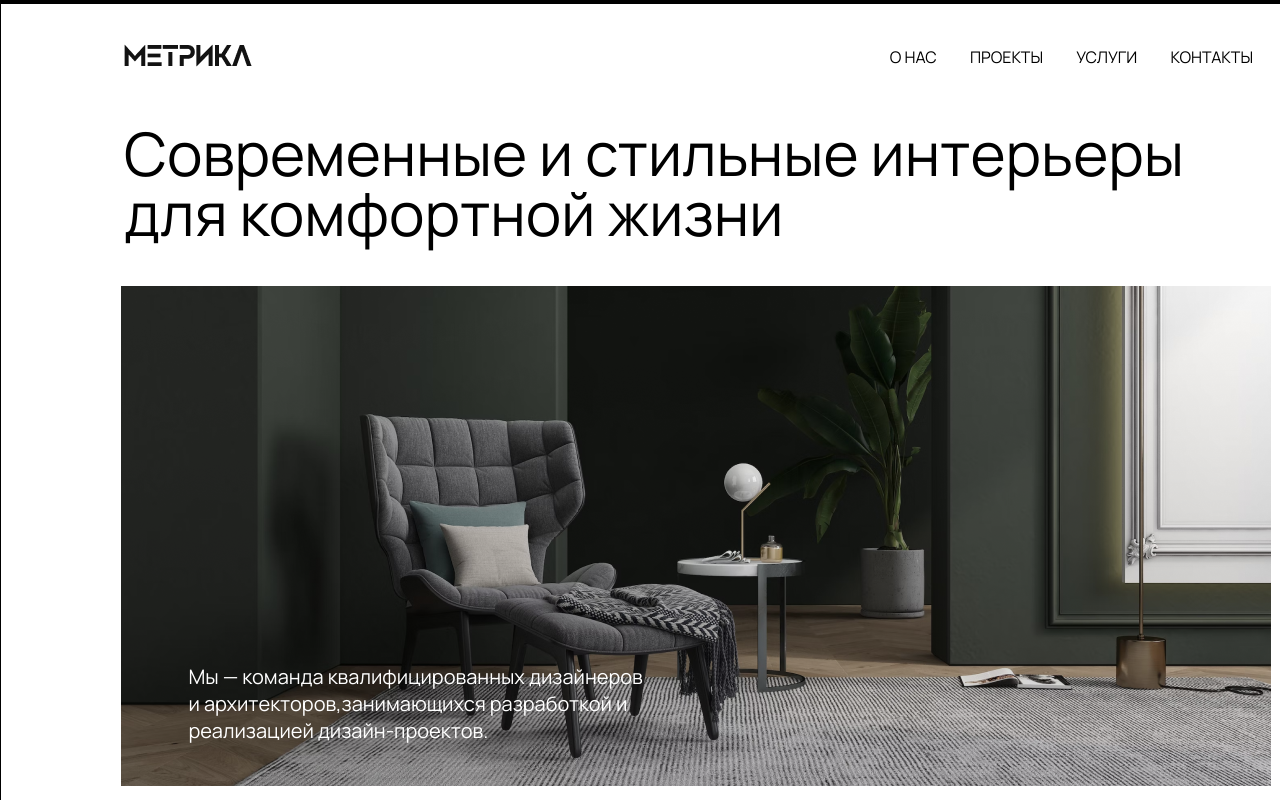
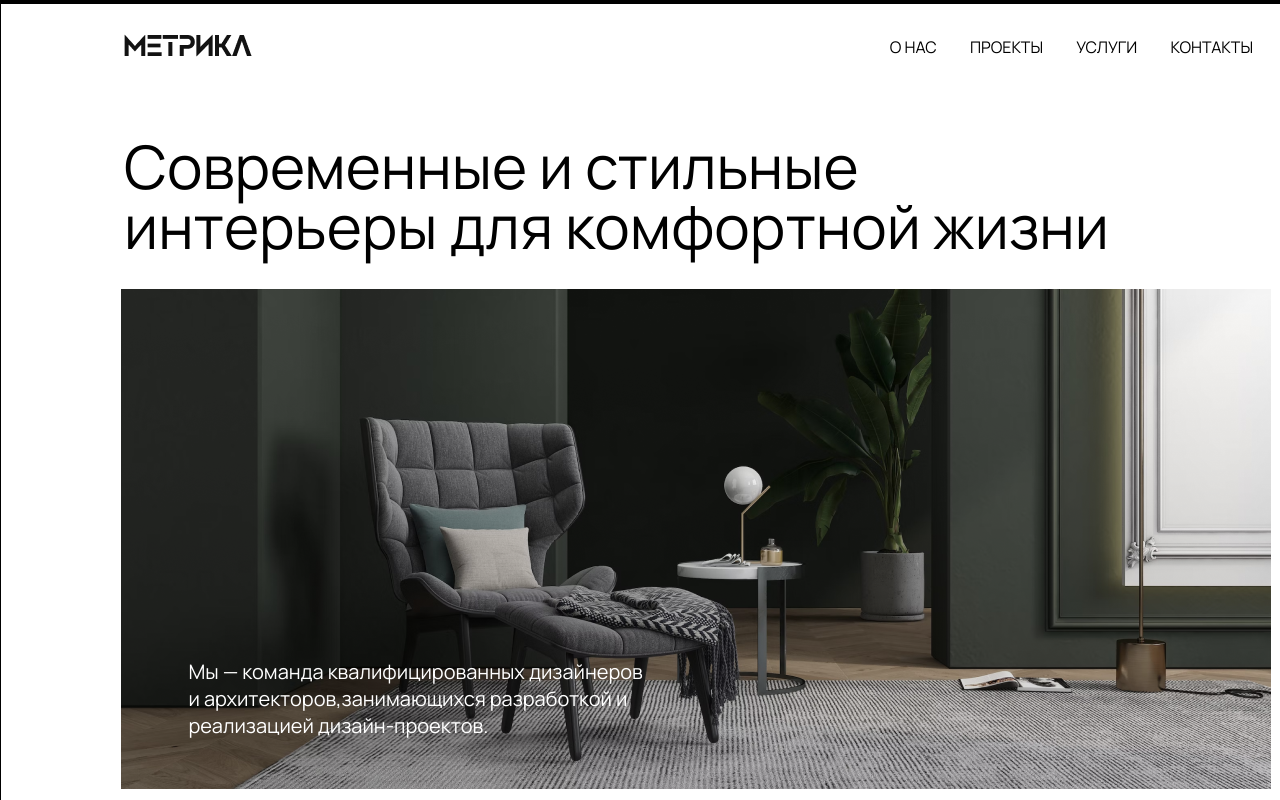
Before and after one commit to gumirus/metrik, a plain HTML site: page index.html in a window 1280 px wide. Shown: the top 800 px of the page. Drawn offline with Linux system fonts and the light colour scheme.

Commit message:
correction h1 css and add pading-top

```diff
--- a/css/style.css
+++ b/css/style.css
@@ -79,6 +79,7 @@ h1 {
   line-height: 60px;
   letter-spacing: -3%;
   text-align: left;
+  padding-top: 33px;
   margin: 3px;
 }
 
@@ -94,7 +95,7 @@ img {
   width: 100%;
   max-width: 1150px;
   height: auto;
-  margin: 20px 0;
+  margin: 10px 0;
 }
 
 p {
--- a/index.html
+++ b/index.html
@@ -29,7 +29,7 @@
         </header>
 
         <main>
-          <h1>Современные и стильные интерьеры для комфортной жизни</h1>
+          <h1>Современные и стильные</br>интерьеры для комфортной жизни</h1>
 
           <figure class="main-image">
             <img src="./resources/imgs/main.png" alt="main" />
```
